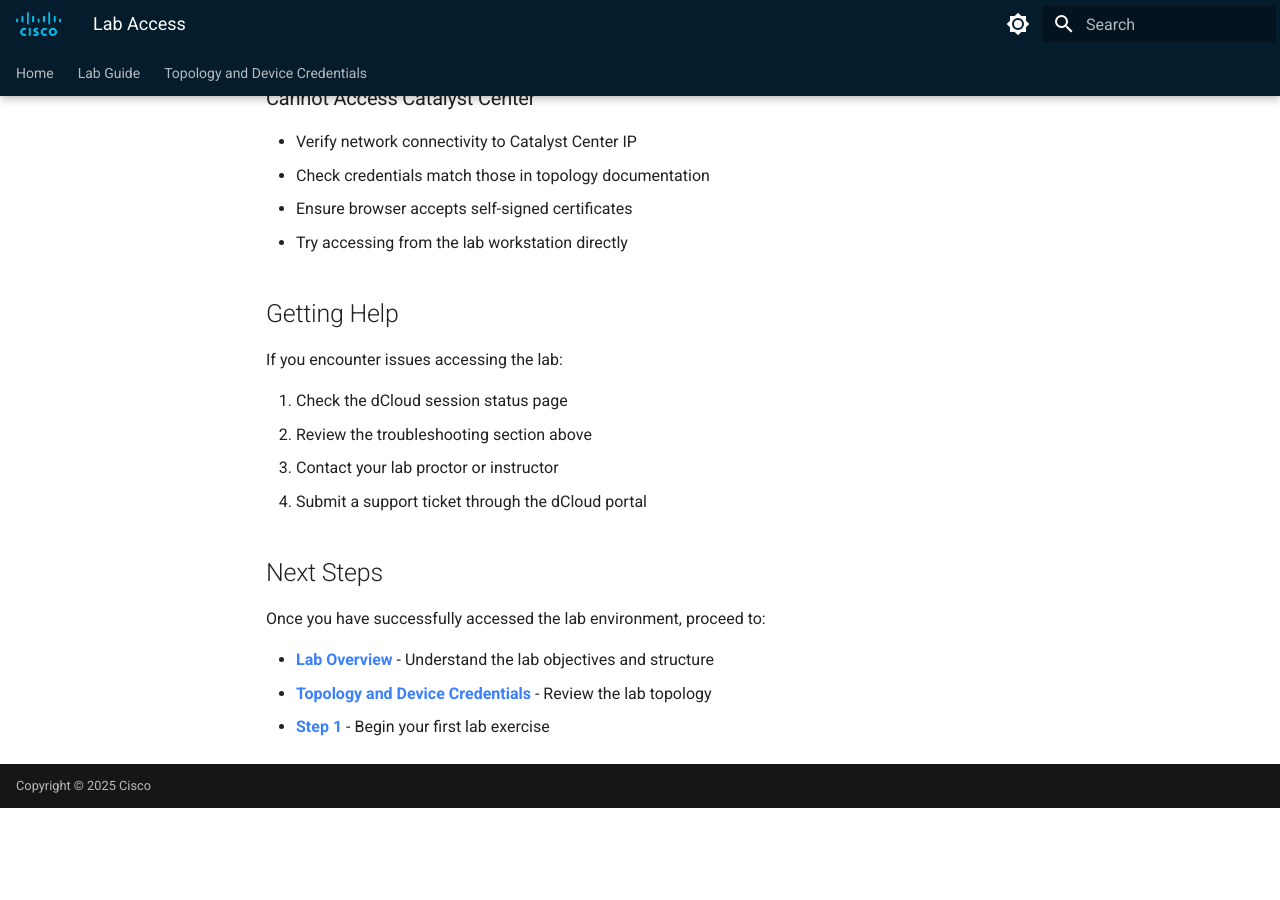
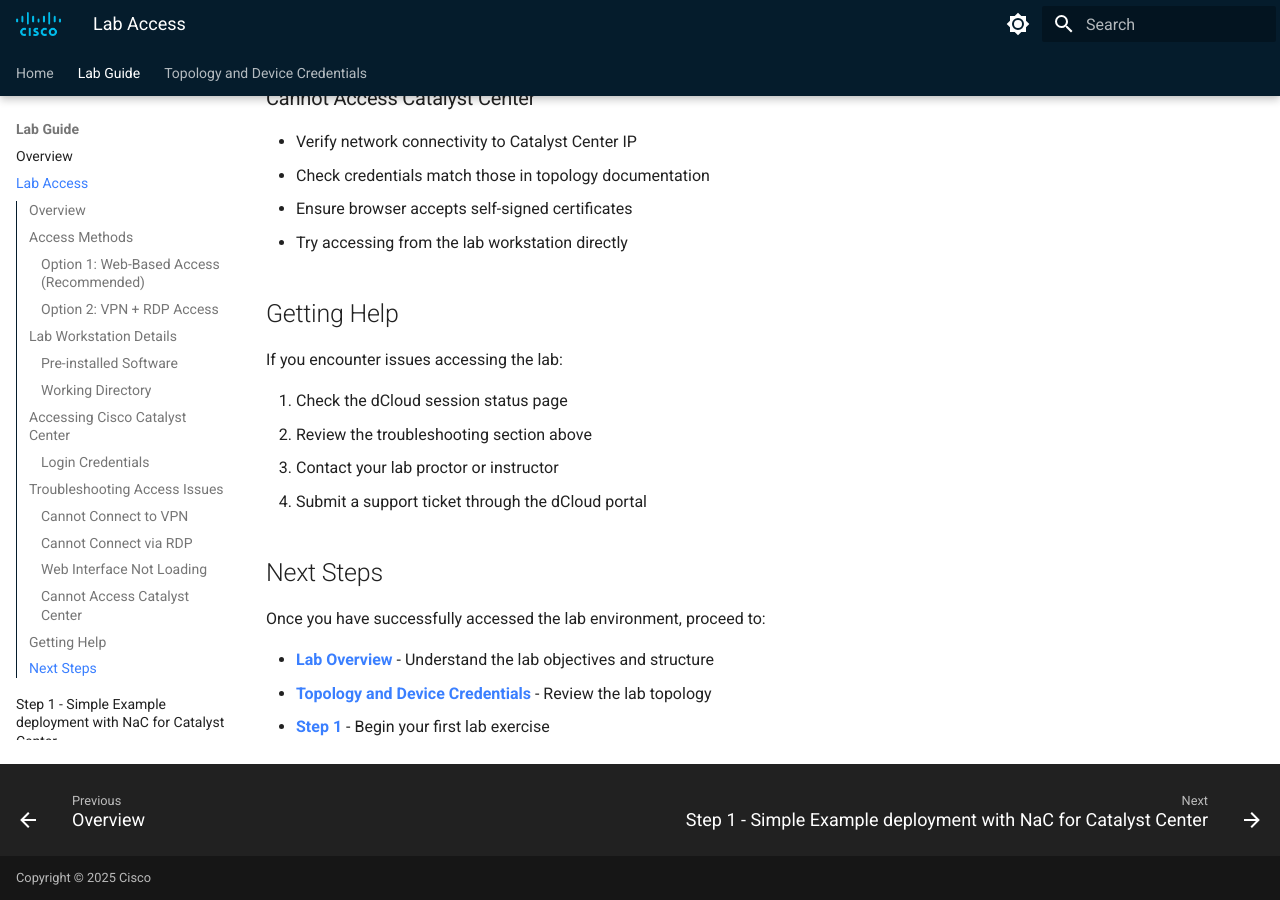
Before and after one commit to fsalvemi/DEVWKS-1709-Lab-Guide, an MkDocs documentation site: the page built from docs/lab_access.md, in a window 1280 px wide and 900 px high, scrolled down 3606 px. Built offline with MkDocs 1.6.1 and Material for MkDocs 9.7.7, drawn with Linux system fonts in a browser that asks for light colours; before the commit the page ends 4414 px from its top, so only the background shows below that.

Commit message:
Add Lab Access navigation entry to mkdocs.yml

```diff
--- a/mkdocs.yml
+++ b/mkdocs.yml
@@ -81,6 +81,7 @@ nav:
   - Home: index.md
   - Lab Guide:
       - Overview: lab_overview.md
+      - Lab Access: lab_access.md
       - Step 1 - Simple Example deployment with NaC for Catalyst Center: simple_example_nac_catalyst_center.md
       - Step 2 (Optional) - Simple Example deployment with native Terraform: simple_example_native_terraform.md
       - Step 3 (Optional) - Simple Example deployment with REST API: simple_example_rest_api.md
```
